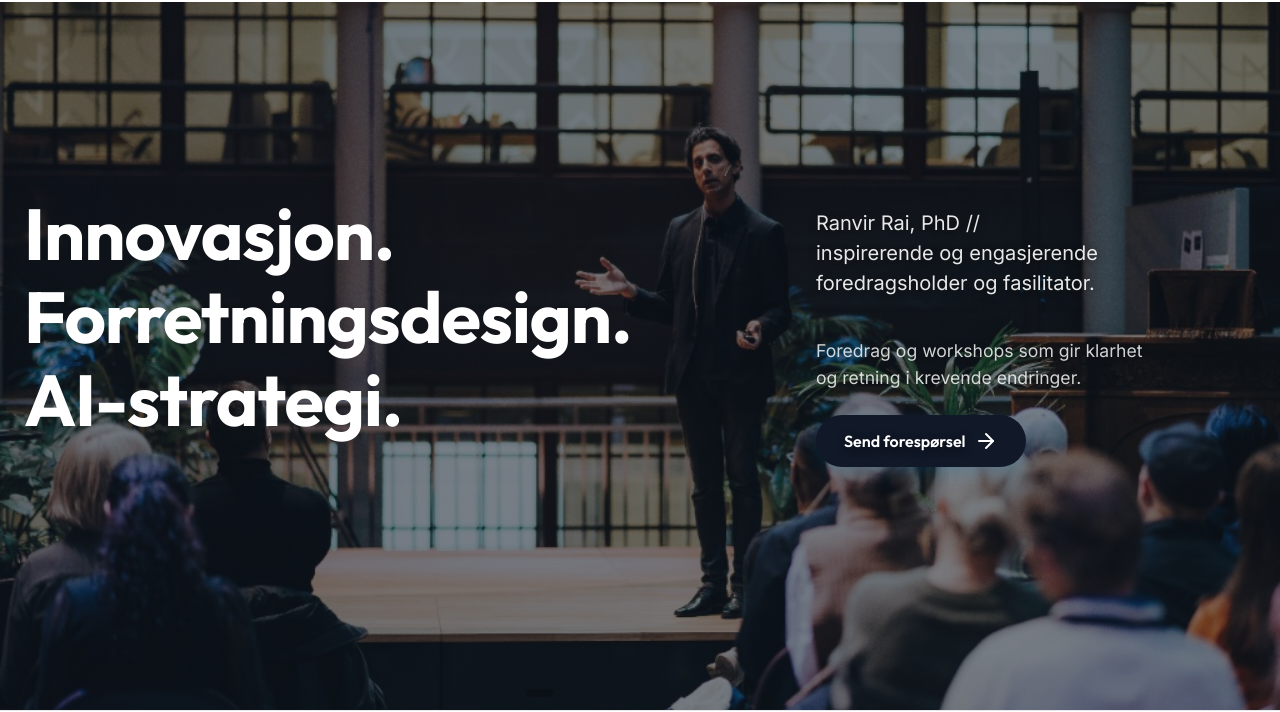
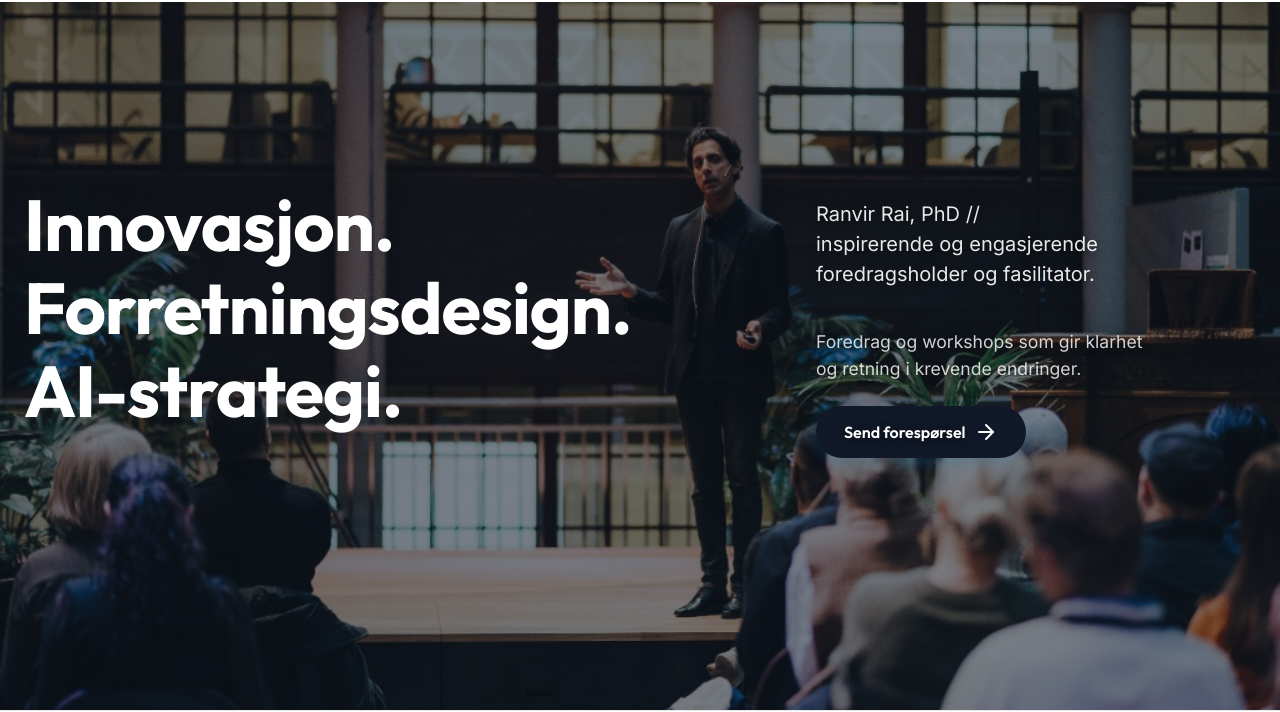
Before and after one commit to ranviero/ranvirrai.no, a plain HTML site: page index.html in a window 1280 px wide. Shown: the part 90-802 px from the top of the page. Drawn offline with nearby package versions, Linux system fonts and the light colour scheme.

Commit message:
Add files via upload

```diff
--- a/index.html
+++ b/index.html
@@ -263,7 +263,7 @@
             max-width: 520px;
             display: flex;
             flex-direction: column;
-            margin-top: 0px;
+            margin-top: -18px;
         }
 
         .hero-right {
@@ -273,7 +273,7 @@
             display: flex;
             flex-direction: column;
             gap: 24px;
-            margin-top: 15px;
+            margin-top: -3px;
             color: #ffffff;
             text-shadow: 0 2px 10px rgba(0, 0, 0, 0.45);
             line-height: 1.5;
```
